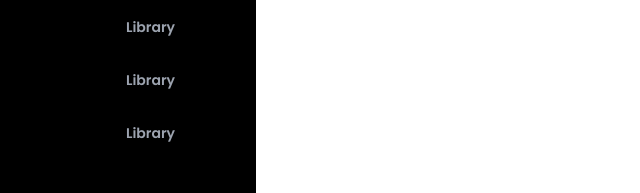
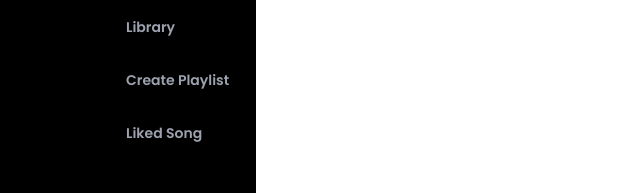
Before and after one commit to shivamsaini525/spotify_clone, a React (Vite) app in the folder movix/: page / in a window 1280 px wide. Shown: the part 193-386 px from the top of the page, without its empty margins (0-640 px from the left). Built offline with nearby package versions, Linux system fonts and the light colour scheme; some icons are missing.

Commit message:
home page sidebar

```diff
--- a/movix/src/routes/HomeComponent.jsx
+++ b/movix/src/routes/HomeComponent.jsx
@@ -17,8 +17,9 @@ const HomeComponent=()=>{
                     <IconText iconName={"icomoon-free:books"} displayText={"Library"}/>
                    </div>
                    <div>
-                   <IconText iconName={"icomoon-free:books"} displayText={"Library"}/>
-                   <IconText iconName={"icomoon-free:books"} displayText={"Library"}/>
+
+                   <IconText iconName={"ph:plus-fill"} displayText={"Create Playlist"}/>
+                   <IconText iconName={"healthicons:heart-negative"} displayText={"Liked Song"}/>
                    </div>
                 </div>
                 <div className="h-full">
```
